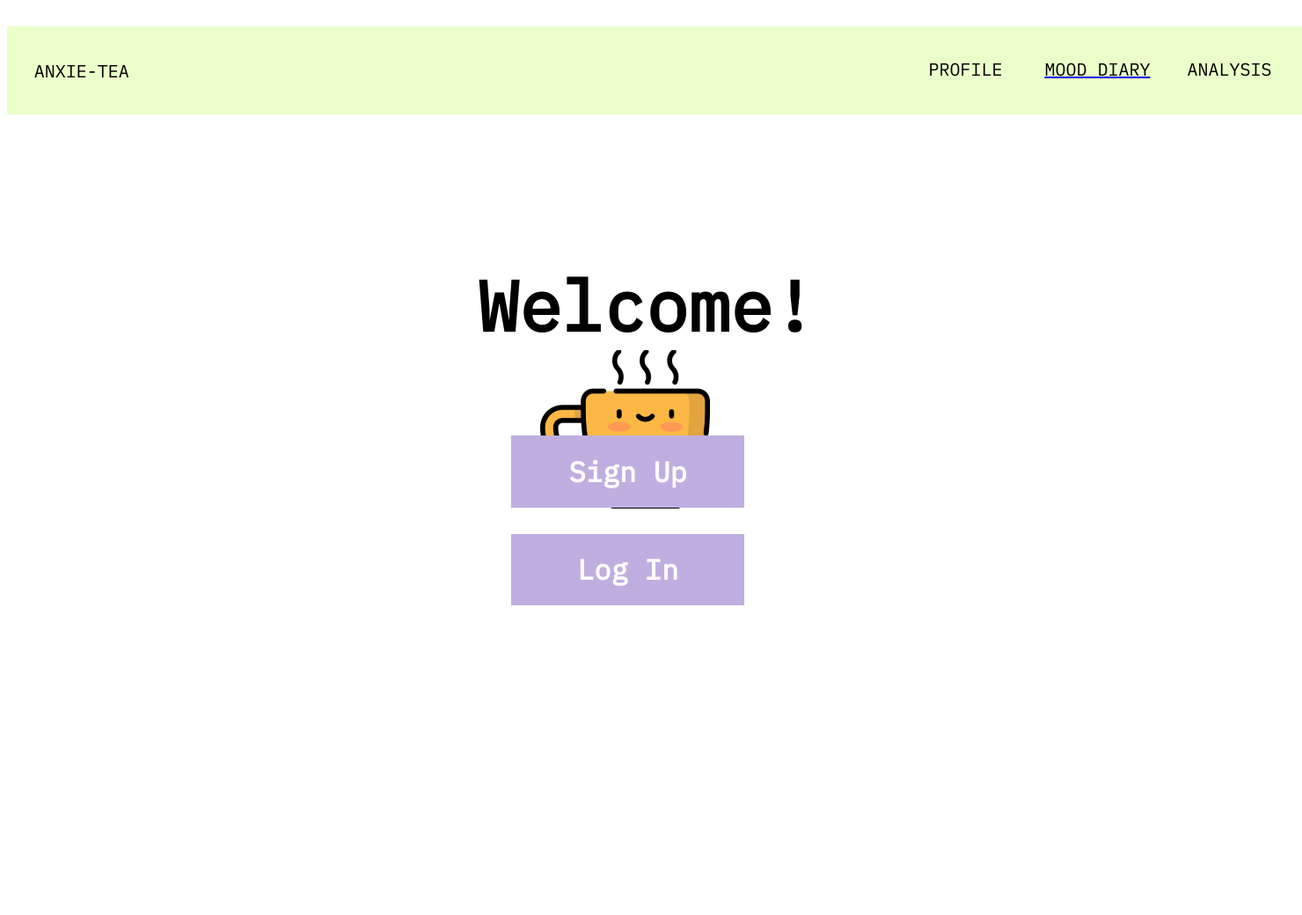
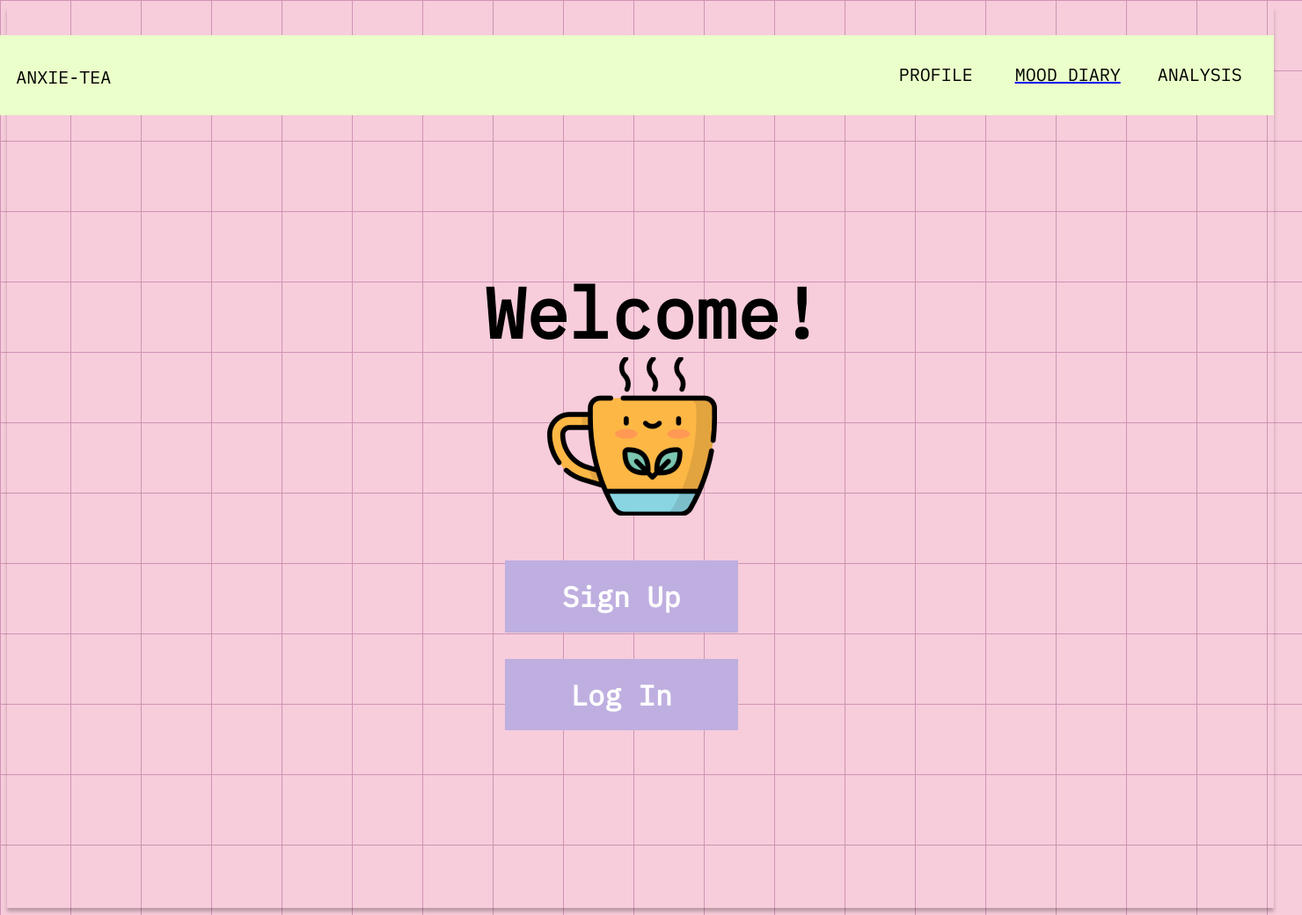
Before and after one commit to PennSpark/sp22-blue-AnxieTea, a Django app: page / in a window 1480 px wide. Shown: the whole page at 88% size. Before the commit the page ends 688 px from the top, so only its background shows below. Run offline with Django 3.2, Linux system fonts and the light colour scheme.

Commit message:
fixed error in onboarding page

```diff
--- a/anxietea/static/css/style.css
+++ b/anxietea/static/css/style.css
@@ -1,21 +1,18 @@
-h1 {
-  position: absolute;
-  width: 900px;
-  height: 240px;
-  left: 284px;
-  top: 173px;
+body {
+  font-family: IBM Plex Mono;
+  background-color: lightgray;
 
-  font-family: "IBM Plex Mono";
-  font-style: normal;
-  font-weight: 700;
-  font-size: 80px;
-  line-height: 104px;
-  display: flex;
-  align-items: center;
-  text-align: center;
-  justify-content: center;
+  position: relative;
+  width: 1440px;
+  height: 1024px;
 
-  color: #000000;
+  background: #f7ccdb;
+  box-sizing: border-box;
+  box-shadow: 0px 4px 4px rgba(0, 0, 0, 0.25);
+
+  background-size: 80px 80px;
+  background-image: linear-gradient(to right, #ce94b2 1px, transparent 1px),
+    linear-gradient(to bottom, #ce94b2 1px, transparent 1px);
 }
 
 button {
@@ -99,6 +96,7 @@ img {
   top: 30.77%;
   bottom: 32.97%;
   left: 68.54%;
+
   display: flex;
   align-items: center;
   text-align: center;
@@ -114,10 +112,26 @@ img {
   width: 150px;
 }
 
+.background {
+  position: relative;
+  width: 1440px;
+  height: 1024px;
+
+  background: #f7ccdb;
+  border: 1px solid #000000;
+  box-sizing: border-box;
+  box-shadow: 0px 4px 4px rgba(0, 0, 0, 0.25);
+
+  background-size: 80px 80px;
+  background-image: linear-gradient(to right, grey 1px, transparent 1px),
+    linear-gradient(to bottom, grey 1px, transparent 1px);
+}
+
 .navigation-bar {
   position: absolute;
-  width: 100vw;
-  height: 100px;
-  top: 30px;
+  width: 1460px;
+  height: 91px;
+  left: -20px;
+  top: 32px;
   background: #eaffc9;
 }
```
